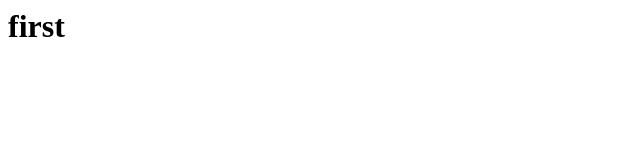
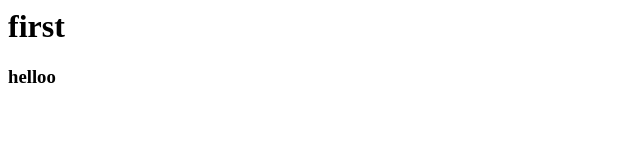
Before and after one commit to Caiseyann/howto, a plain HTML site: page index.html in a window 1280 px wide. Shown: the full height of the page, 0-640 px from the left. Drawn offline with Linux system fonts and the light colour scheme.

Commit message:
I added a change on my html file

```diff
--- a/index.html
+++ b/index.html
@@ -4,5 +4,6 @@
 </head>
 <body>
 <h1> first </h1>
+<h3> helloo </h3>
 </body>
  </html>
```
